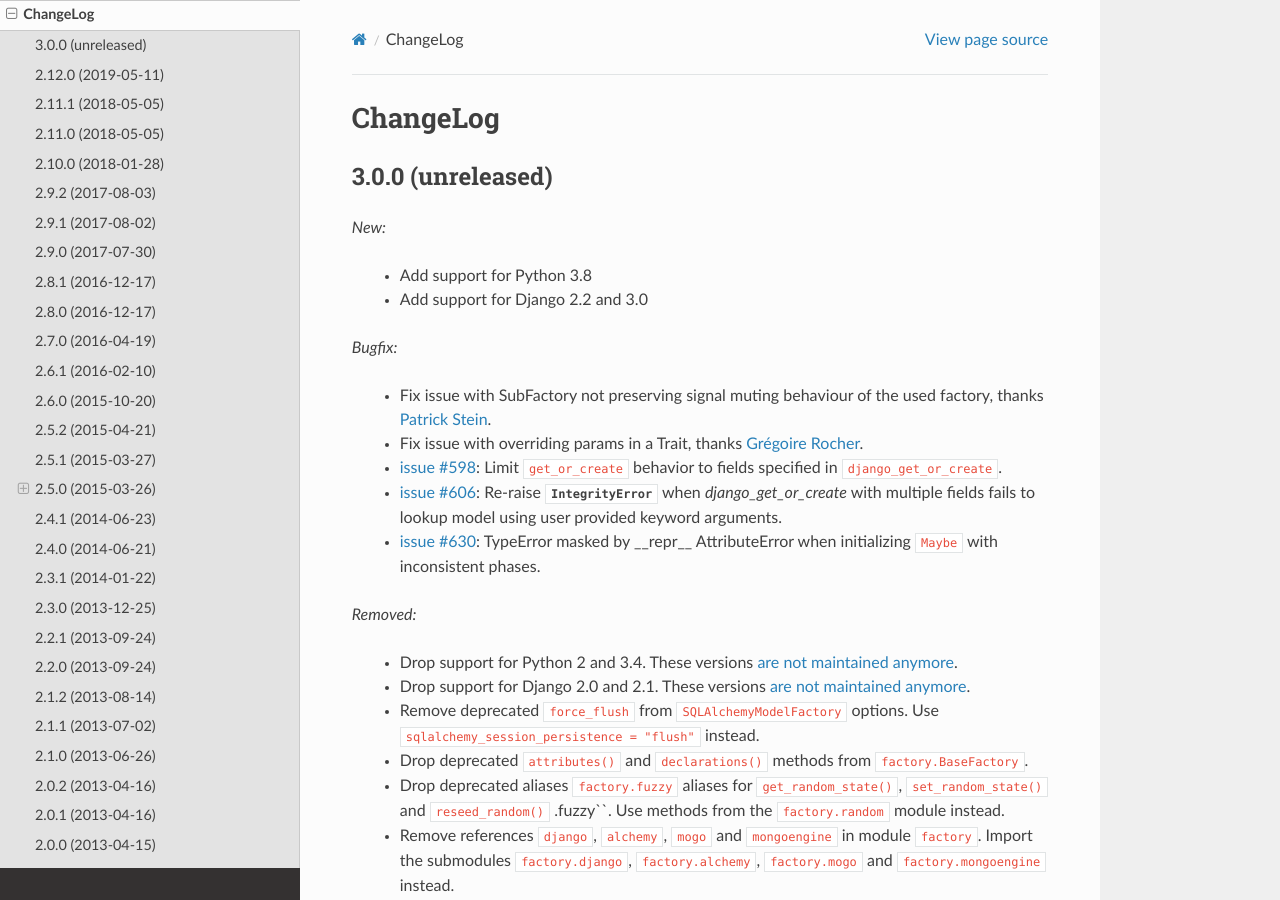
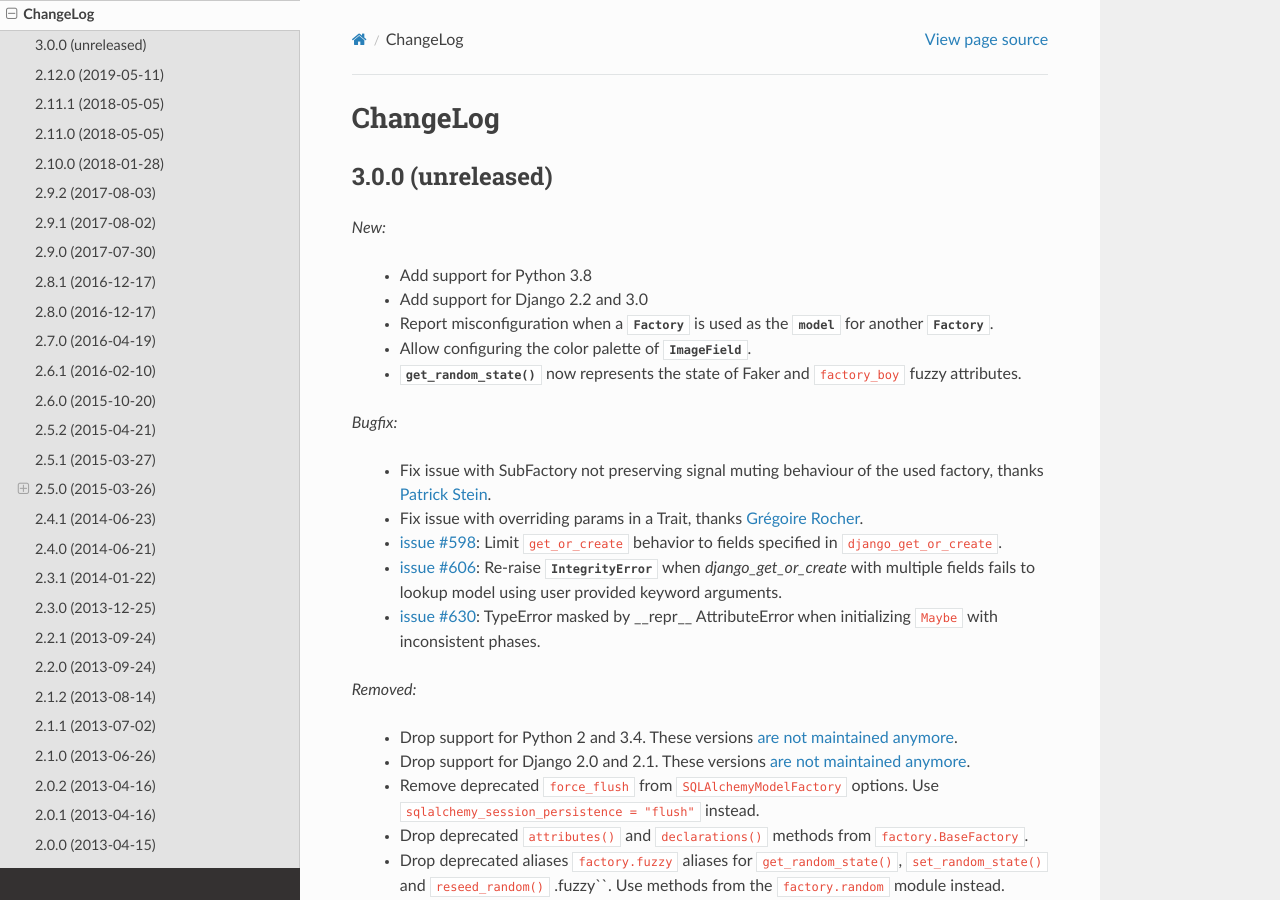
Before and after one commit to FactoryBoy/factory_boy, a Sphinx documentation site: the page built from docs/changelog.rst, in a window 1280 px wide and 900 px high. Built offline with Sphinx 7.4.7 and the Read the Docs theme 2.0.0, drawn with Linux system fonts in a browser that asks for light colours.

Commit message:
Add missing entries to the changelog
Reviewed-by: Raphaël Barrois

```diff
--- a/docs/changelog.rst
+++ b/docs/changelog.rst
@@ -8,6 +8,9 @@ ChangeLog
 
     - Add support for Python 3.8
     - Add support for Django 2.2 and 3.0
+    - Report misconfiguration when a :py:class:`~factory.Factory` is used as the :py:attr:`~factory.Factory.model` for another :py:class:`~factory.Factory`.
+    - Allow configuring the color palette of :py:class:`~factory.django.ImageField`.
+    - :py:meth:`get_random_state()` now represents the state of Faker and ``factory_boy`` fuzzy attributes.
 
 *Bugfix:*
 
```
